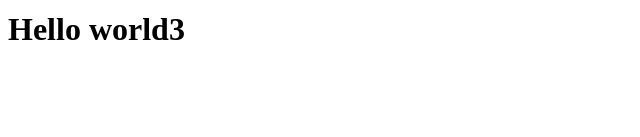
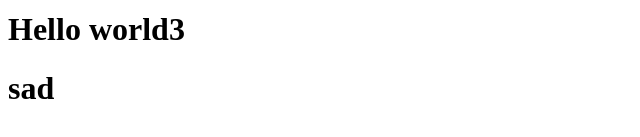
Before and after one commit to jodixman/wpu-git-test-2, a plain HTML site: page index.html in a window 1280 px wide. Shown: the part 127-264 px from the top of the page, 0-640 px from the left. Drawn offline with Linux system fonts and the light colour scheme.

Commit message:
Mengubah ketiga

```diff
--- a/index.html
+++ b/index.html
@@ -10,5 +10,6 @@
     <h1>Hello World</h1>
     <h1>Hello world 2</h1>
     <h1>Hello world3</h1>
+    <h1>sad</h1>
 </body>
 </html>
```
